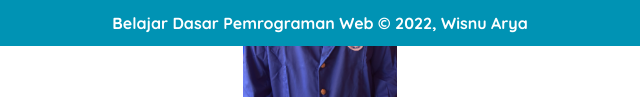
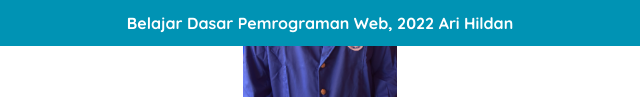
Before and after one commit to AriHildan/pbw2022-ari, a plain HTML site: page minggu6/tentang.html in a window 1280 px wide. Shown: the part 754-858 px from the top of the page, 320-960 px from the left. Drawn offline with Linux system fonts and the light colour scheme.

Commit message:
Update tentang.html

```diff
--- a/minggu6/tentang.html
+++ b/minggu6/tentang.html
@@ -75,7 +75,7 @@
     <br />
 
     <footer id="footer1">
-      <p>Belajar Dasar Pemrograman Web &copy; 2022, Wisnu Arya</p>
+      <p>Belajar Dasar Pemrograman Web, 2022 Ari Hildan</p>
     </footer>
   </body>
 </html>
```
